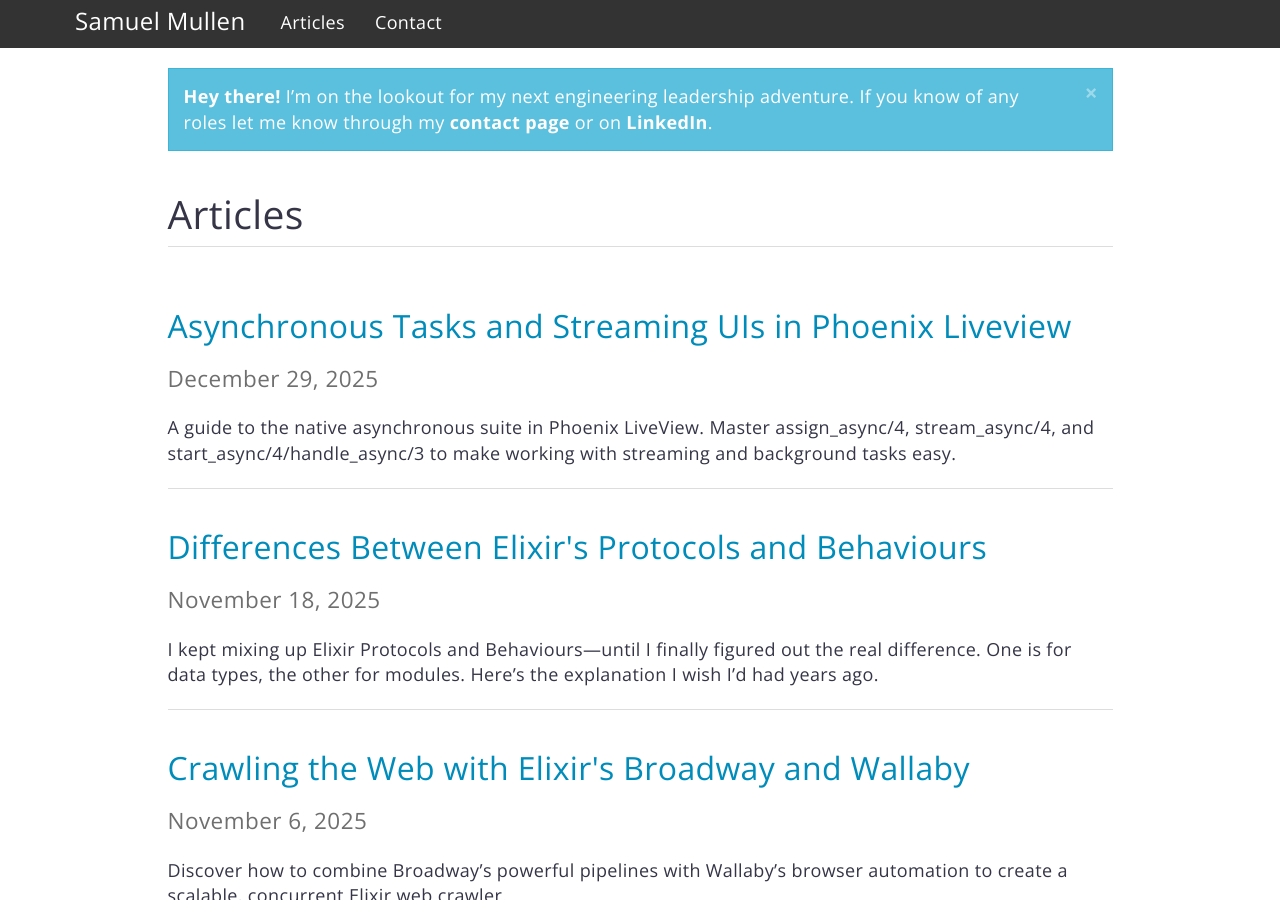
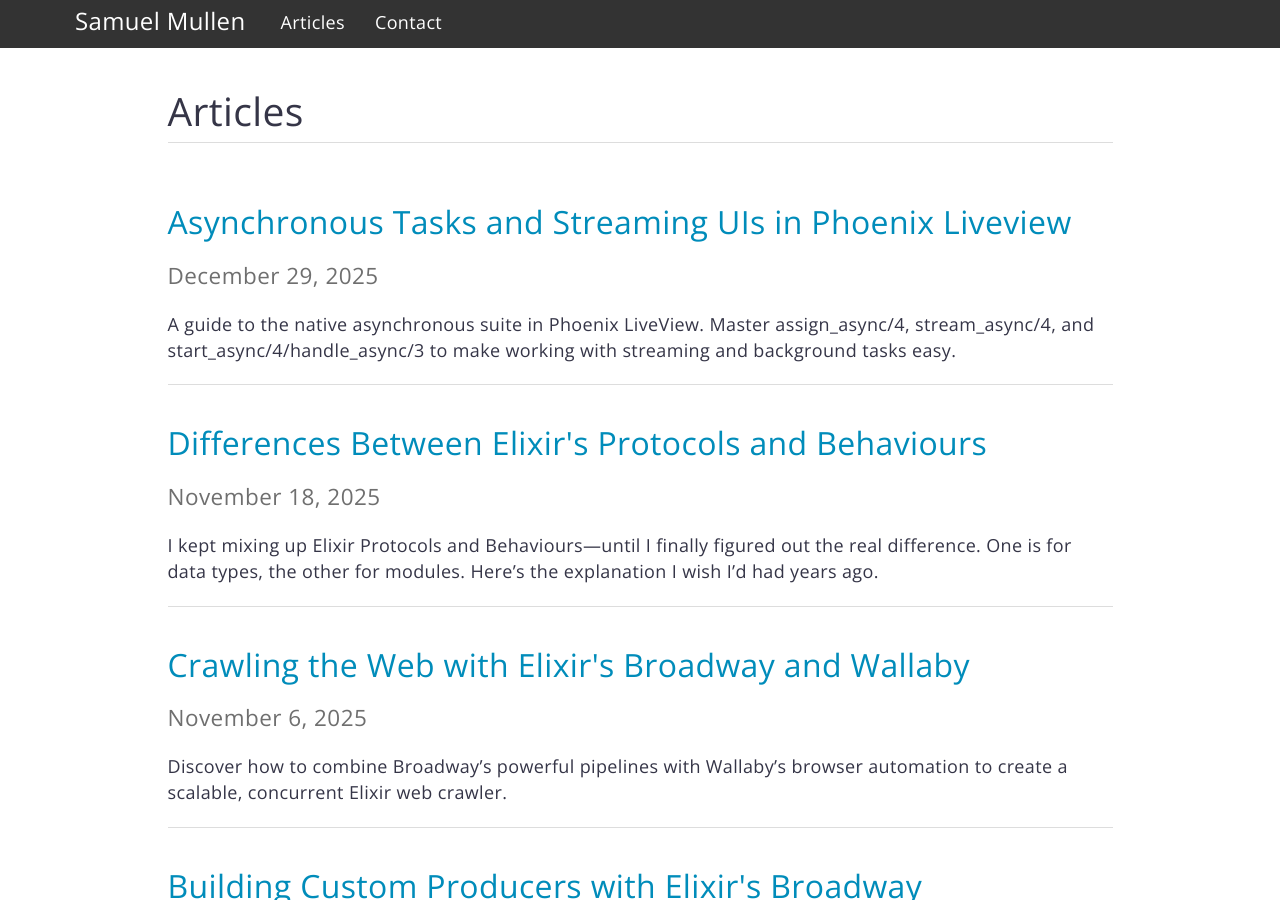
Before and after one commit to samullen/samullen.github.io, a Jekyll site: the page built from articles/index.html, in a window 1280 px wide and 900 px high. Built offline with Jekyll 4.4.1, drawn with Linux system fonts in a browser that asks for light colours; the list of posts is cut into pages by our own code; a style sheet for code colours, icons or effects is not loaded.

Commit message:
Add configurable alerts

```diff
--- a/_config.yml
+++ b/_config.yml
@@ -18,8 +18,10 @@
 # You can create any custom variable you would like, and they will be accessible
 # in the templates via {{ site.myvariable }}.
 
+show_alert: false
+
 title: Samuel Mullen
-email: your-email@example.com
+email: samuel@samuelmullen.com
 description: >- # this means to ignore newlines until "baseurl:"
   Write an awesome description for your new site here. You can edit this
   line in _config.yml. It will appear in your document head meta (for
--- /dev/null
+++ b/_includes/alert.html
@@ -0,0 +1,6 @@
+<div class="alert alert-info alert-dismissible" role="alert" style="margin-top: 20px;">
+  <button type="button" class="close" data-dismiss="alert" aria-label="Close"><span aria-hidden="true">&times;</span></button>
+  <p style="font-size: 18px">
+  <strong>Hey there!</strong> I'm on the lookout for my next engineering leadership adventure. If you know of any roles let me know through my <strong><a href="/contact" style="color: #fff;">contact page</a></strong> or on <strong><a href="https://linkedin.com/in/samuelmullen/" style="color: #fff;">LinkedIn</a></strong>.
+  </p>
+</div>
--- a/articles/index.html
+++ b/articles/index.html
@@ -7,12 +7,7 @@ layout: default
 
   <div class="row">
     <div class="col-md-10 col-md-offset-1">
-      <div class="alert alert-info alert-dismissible" role="alert" style="margin-top: 20px;">
-        <button type="button" class="close" data-dismiss="alert" aria-label="Close"><span aria-hidden="true">&times;</span></button>
-        <p style="font-size: 18px">
-        <strong>Hey there!</strong> I’m on the lookout for my next engineering leadership adventure. If you know of any roles let me know through my <strong><a href="/contact" style="color: #fff;">contact page</a></strong> or on <strong><a href="https://linkedin.com/in/samuelmullen/" style="color: #fff;">LinkedIn</a></strong>.
-        </p>
-      </div>
+      {% if site.show_alert %}{% include alert.html %}{% endif %}
 
       <h1 class="page-header">
         Articles
```
Also changed, not shown: _layouts/post.html (+1 -6 lines), README.md (added).
